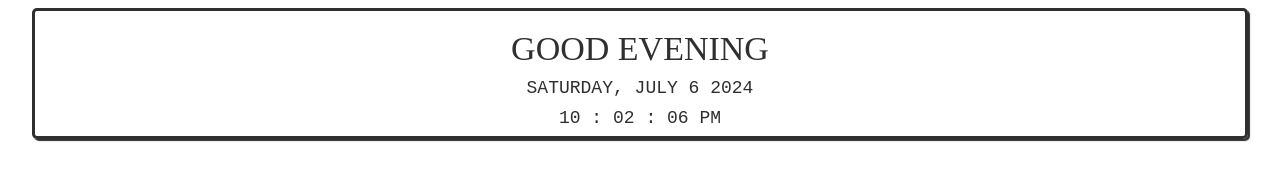
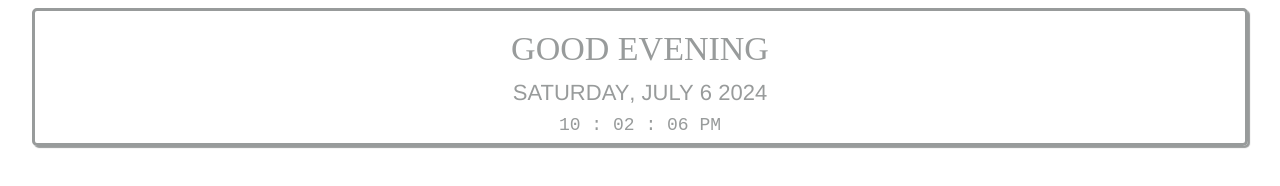
Before and after one commit to lilxmisfit/greeting, a plain HTML site: page index.html in a window 1280 px wide. Drawn offline with Linux system fonts and the light colour scheme.

Commit message:
Update index.html

```diff
--- a/index.html
+++ b/index.html
@@ -17,16 +17,16 @@
 
         .widget {
             padding: 5px 5px ;
-            color: #2f2f2f;
+            color: #989b9b;
             display: flex;
             justify-content:center;
             align-items:center;
             flex-direction: column;
             max-width: 95%;
             margin: auto;
-            border: 3px solid #2f2f2f;
+            border: 3px solid #989b9b;
             border-radius: 5px;
-            box-shadow: 2px 2px 1px 0px #2f2f2f;
+            box-shadow: 2px 2px 1px 0px #989b9b;
 
         }
 
@@ -37,7 +37,7 @@
 
         .date {
 
-            font-family: monospace;
+            font-family: helvetica;
             font-size: 2em;
         }
 
```
